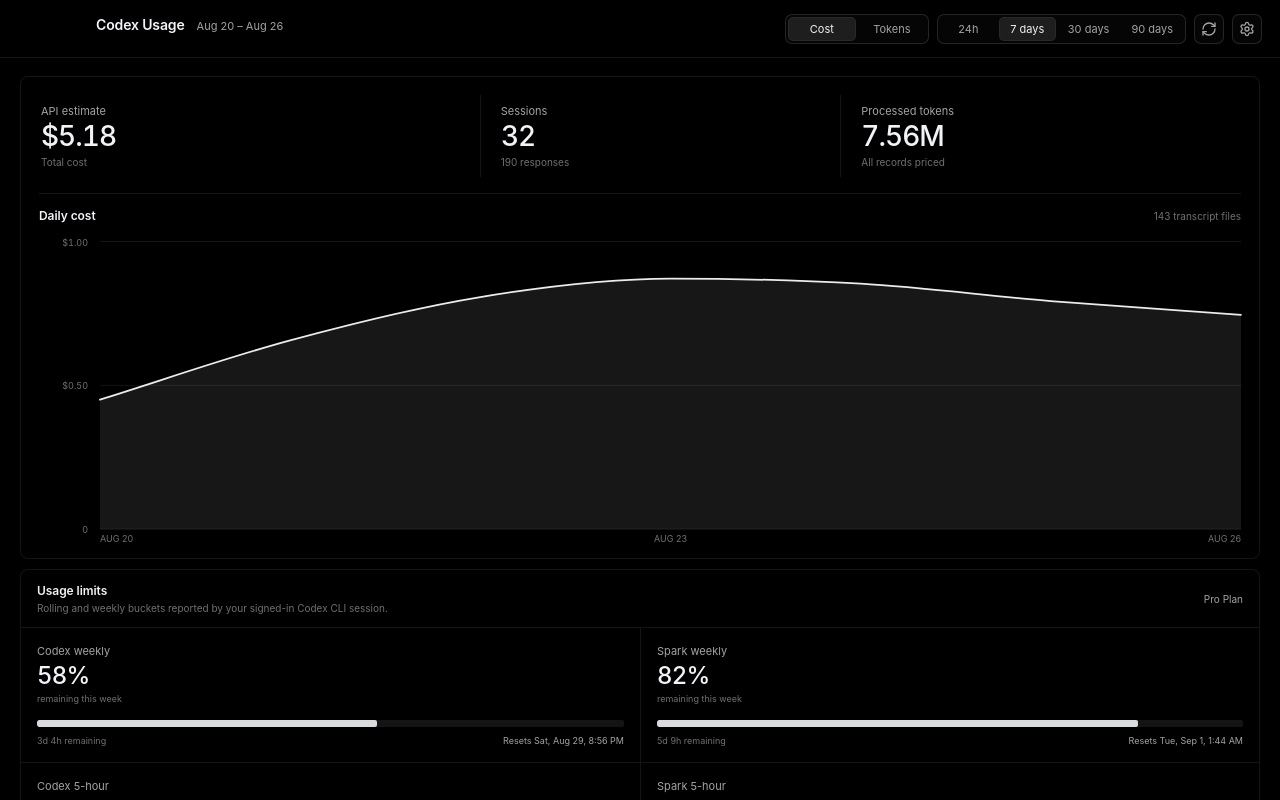
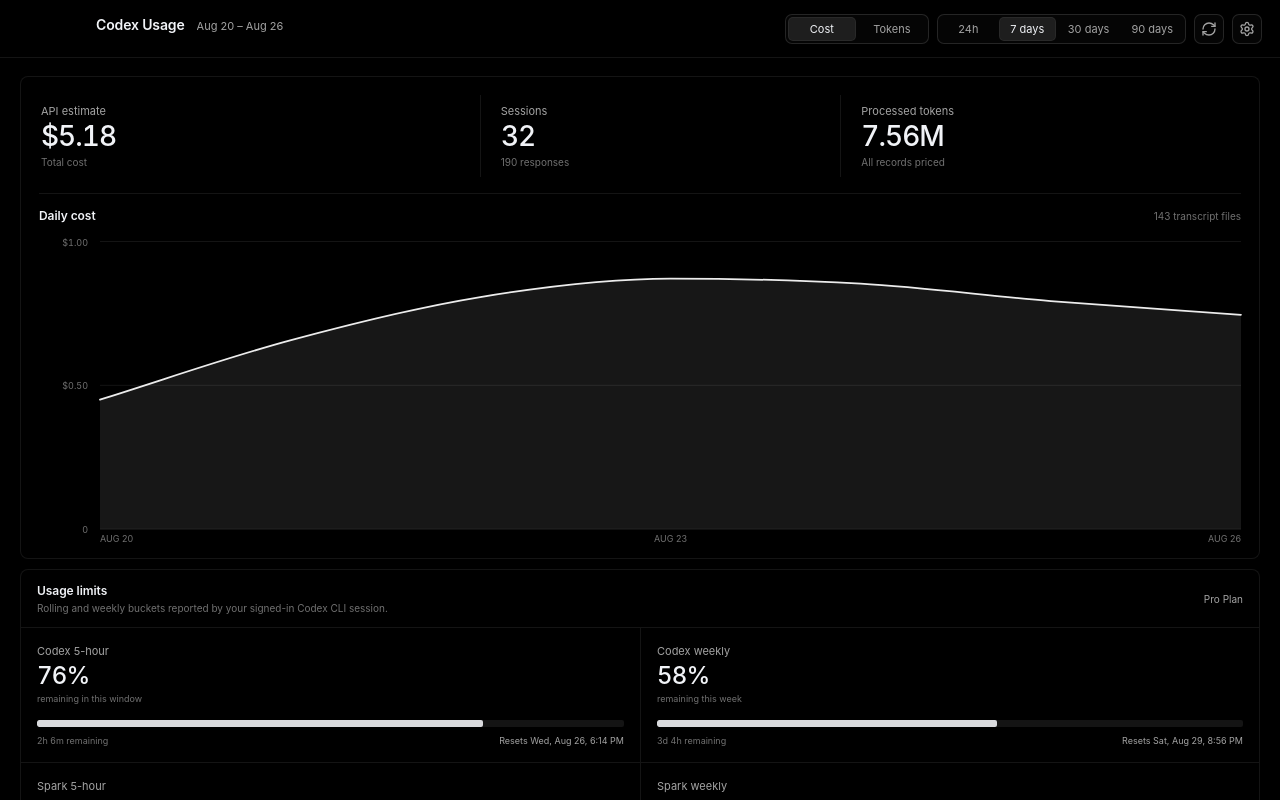
Before and after one commit to irshadelevision/codex-usage, a React (Vite) app in the folder apps/codex-usage/: page / in a window 1280 px wide. Built offline with nearby package versions, Linux system fonts and the light colour scheme.

Commit message:
fix(usage): align five-hour and weekly limits

```diff
--- a/apps/codex-usage/package.json
+++ b/apps/codex-usage/package.json
@@ -1,6 +1,6 @@
 {
   "name": "@codex-usage/app",
-  "version": "0.1.27",
+  "version": "0.1.28",
   "private": true,
   "description": "A private, local-first macOS dashboard for Codex usage.",
   "author": "Irshad Ibrahim",
--- a/apps/codex-usage/src/renderer/App.tsx
+++ b/apps/codex-usage/src/renderer/App.tsx
@@ -308,14 +308,11 @@
         </div>
         <span>{status}</span>
       </div>
-      <div className="rate-limit-groups">
-        <div className="rate-limit-group" aria-label="Codex limits">
-          <RateLimitCard
-            label="Codex weekly"
-            limit={limits.codex}
-            nowMs={nowMs}
-            remainingLabel="remaining this week"
-          />
+      <div className="rate-limit-families">
+        <div
+          className={`rate-limit-family${limits.codexFiveHour === null ? "" : " has-five-hour"}`}
+          aria-label="Codex limits"
+        >
           {limits.codexFiveHour === null ? null : (
             <RateLimitCard
               label="Codex 5-hour"
@@ -324,14 +321,17 @@
               remainingLabel="remaining in this window"
             />
           )}
-        </div>
-        <div className="rate-limit-group" aria-label="Spark limits">
           <RateLimitCard
-            label="Spark weekly"
-            limit={limits.spark}
+            label="Codex weekly"
+            limit={limits.codex}
             nowMs={nowMs}
             remainingLabel="remaining this week"
           />
+        </div>
+        <div
+          className={`rate-limit-family${limits.sparkFiveHour === null ? "" : " has-five-hour"}`}
+          aria-label="Spark limits"
+        >
           {limits.sparkFiveHour === null ? null : (
             <RateLimitCard
               label="Spark 5-hour"
@@ -340,6 +340,12 @@
               remainingLabel="remaining in this window"
             />
           )}
+          <RateLimitCard
+            label="Spark weekly"
+            limit={limits.spark}
+            nowMs={nowMs}
+            remainingLabel="remaining this week"
+          />
         </div>
       </div>
       {limits.resetCredits === null ? null : (
--- a/apps/codex-usage/src/renderer/MenuBarView.tsx
+++ b/apps/codex-usage/src/renderer/MenuBarView.tsx
@@ -310,7 +310,6 @@
             <h2 id="menu-limits-heading">Usage limits</h2>
             <span>{planLabel(snapshot)}</span>
           </div>
-          <LimitRow label="Codex weekly" limit={snapshot.rateLimits.codex} nowMs={nowMs} />
           {snapshot.rateLimits.codexFiveHour === null ? null : (
             <LimitRow
               label="Codex 5-hour"
@@ -318,7 +317,7 @@
               nowMs={nowMs}
             />
           )}
-          <LimitRow label="Spark weekly" limit={snapshot.rateLimits.spark} nowMs={nowMs} />
+          <LimitRow label="Codex weekly" limit={snapshot.rateLimits.codex} nowMs={nowMs} />
           {snapshot.rateLimits.sparkFiveHour === null ? null : (
             <LimitRow
               label="Spark 5-hour"
@@ -326,6 +325,7 @@
               nowMs={nowMs}
             />
           )}
+          <LimitRow label="Spark weekly" limit={snapshot.rateLimits.spark} nowMs={nowMs} />
           {snapshot.rateLimits.resetCredits === null ? null : (
             <ResetCreditRow resetCredits={snapshot.rateLimits.resetCredits} nowMs={nowMs} />
           )}
--- a/apps/codex-usage/src/renderer/sampleData.ts
+++ b/apps/codex-usage/src/renderer/sampleData.ts
@@ -217,15 +217,15 @@
       return Promise.resolve(preferences);
     },
     getAppInfo: () =>
-      Promise.resolve({ name: "Codex Usage", version: "0.1.27", author: "Irshad Ibrahim" }),
+      Promise.resolve({ name: "Codex Usage", version: "0.1.28", author: "Irshad Ibrahim" }),
     checkForUpdates: () =>
       Promise.resolve({
-        currentVersion: "0.1.27",
-        latestVersion: "0.1.27",
+        currentVersion: "0.1.28",
+        latestVersion: "0.1.28",
         updateAvailable: false,
-        releaseUrl: "https://github.com/irshadelevision/codex-usage/releases/tag/v0.1.27",
+        releaseUrl: "https://github.com/irshadelevision/codex-usage/releases/tag/v0.1.28",
         downloadUrl:
-          "https://github.com/irshadelevision/codex-usage/releases/download/v0.1.27/Codex.Usage-0.1.27-arm64.dmg",
+          "https://github.com/irshadelevision/codex-usage/releases/download/v0.1.28/Codex.Usage-0.1.28-arm64.dmg",
       }),
     openMainWindow: () => Promise.resolve(),
     openAboutWindow: () => Promise.resolve(),
--- a/apps/codex-usage/src/renderer/styles.css
+++ b/apps/codex-usage/src/renderer/styles.css
@@ -455,17 +455,23 @@
   text-transform: capitalize;
 }
 
-.rate-limit-groups {
+.rate-limit-families {
+  display: flex;
+  flex-direction: column;
+}
+
+.rate-limit-family {
   display: grid;
+  min-width: 0;
+  grid-template-columns: minmax(0, 1fr);
+}
+
+.rate-limit-family.has-five-hour {
   grid-template-columns: repeat(2, minmax(0, 1fr));
 }
 
-.rate-limit-group {
-  min-width: 0;
-}
-
-.rate-limit-group + .rate-limit-group {
-  border-left: 1px solid var(--border);
+.rate-limit-family + .rate-limit-family {
+  border-top: 1px solid var(--border);
 }
 
 .rate-limit-card {
@@ -479,8 +485,8 @@
   padding: 16px;
 }
 
-.rate-limit-group > .rate-limit-card + .rate-limit-card {
-  border-top: 1px solid var(--border);
+.rate-limit-family.has-five-hour > .rate-limit-card + .rate-limit-card {
+  border-left: 1px solid var(--border);
 }
 
 .rate-limit-card.unavailable {
@@ -1689,11 +1695,11 @@
     gap: 10px;
   }
 
-  .rate-limit-groups {
+  .rate-limit-family.has-five-hour {
     grid-template-columns: minmax(0, 1fr);
   }
 
-  .rate-limit-group + .rate-limit-group {
+  .rate-limit-family.has-five-hour > .rate-limit-card + .rate-limit-card {
     border-top: 1px solid var(--border);
     border-left: 0;
   }
```
